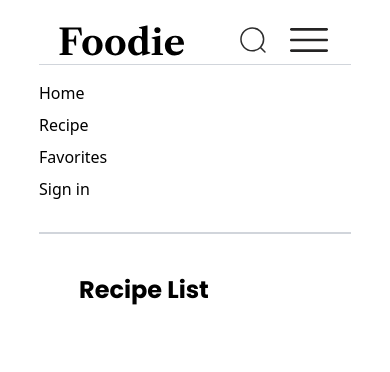
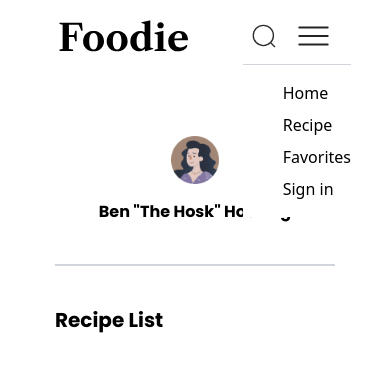
Before and after one commit to chwello/Foodie, a React (Vite) app: page /favorites in a window 390 px wide. Both pictures are taken after a click on the button 309 px from the left and 40 px from the top of the page. Shown: the top 372 px of the page. Built offline with nearby package versions, Linux system fonts and the light colour scheme.

Commit message:
adjust style in navbar

```diff
--- a/src/components/Navbar/Navbar.jsx
+++ b/src/components/Navbar/Navbar.jsx
@@ -10,13 +10,13 @@ const Navbar = ({ setShowLogin }) => {
   return (
     <div className="relative flex justify-between items-center p-5 md:p-10">
       <Link to="/">
-        <img src={assets.foodie} alt="Logo" />
+        <img src={assets.foodie} alt="Logo" className="h-8 md:h-6" />
       </Link>
 
       <div className="flex items-center md:hidden">
-        <img src={assets.search} alt="Search" className="cursor-pointer" />
+        <img src={assets.search} alt="Search" className="cursor-pointer h-8" />
         <button onClick={() => setIsMenuOpen(!isMenuOpen)} className="ml-4">
-          <img src={assets.hamburger_icon} alt="Menu" />
+          <img src={assets.hamburger_icon} alt="Menu" className="h-8" />
         </button>
       </div>
 
@@ -81,7 +81,7 @@ const Navbar = ({ setShowLogin }) => {
 
       {/* Mobile Menu */}
       <ul
-        className={`absolute top-16 left-0 right-0 bg-white border-t border-gray-300 md:hidden ${
+        className={`absolute top-16 left-auto pl-10 right-0 bg-white border-t border-gray-300 md:hidden ${
           isMenuOpen ? "block" : "hidden"
         }`}
       >
@@ -136,7 +136,7 @@ const Navbar = ({ setShowLogin }) => {
             Favorites
           </Link>
         </li>
-        <li className="mb-2">
+        <li className="mb-4">
           <button
             onClick={() => setShowLogin(true)}
             className=" text-black rounded-md hover:bg-black hover:text-white text-left"
--- a/src/pages/Favorites/Favorites.jsx
+++ b/src/pages/Favorites/Favorites.jsx
@@ -6,36 +6,39 @@ const Favorites = () => {
   const { favitems, food_list, removeFromFav } = useContext(StoreContext);
 
   return (
-    <div>
-      <div className="flex items-center mt-16 ml-10 mb-10">
-        <img className="w-12 h-12" src={assets.profile} alt="" />
-        <h2 className="font-bold font-poppins ml-3">Ben "The Hosk" Hosking</h2>
+    <div className="px-4 sm:px-10">
+      <div className="flex flex-col sm:flex-row items-center mt-16 mb-10">
+        <img className="w-12 h-12" src={assets.profile} alt="Profile" />
+        <h2 className="font-bold font-poppins ml-0 sm:ml-3 mt-4 sm:mt-0">
+          Ben "The Hosk" Hosking
+        </h2>
       </div>
       <hr className="border border-gray-300 mt-4 mb-10" />
-      <h2 className="font-bold font-poppins text-2xl mt-10 ml-10">Recipe List</h2>
-      <div className="ml-10">
-        {food_list.map((item, index) => {
+      <h2 className="font-bold font-poppins text-xl sm:text-2xl mt-10">
+        Recipe List
+      </h2>
+      <div>
+        {food_list.map((item) => {
           if (favitems[item._id]) {
             return (
-              <div key={item._id} className="flex flex-col">
-                <div className="flex flex-row items-start mt-10 mb-6">
-                  <div className="w-60">
+              <div key={item._id} className="flex flex-col sm:flex-row items-start mt-10 mb-6">
+                <div className="w-full sm:w-60">
                   <img
                     src={item.image}
-                      alt=""
+                    alt={item.name}
                     className="w-full h-full object-cover"
                   />
                 </div>
-                  <div className="ml-4 flex flex-col justify-between w-full">
-                    <div className="ml-4 mt-6">
-                      <h2 className="text-xl font-semibold mb-3 font-libreBaskerville">
+                <div className="ml-0 sm:ml-4 flex flex-col justify-between w-full mt-4 sm:mt-0">
+                  <div className="ml-4 sm:ml-0">
+                    <h2 className="text-lg sm:text-xl font-semibold mb-3 font-libreBaskerville">
                       {item.name}
                     </h2>
                     <p className="text-gray-600 mb-4 font-poppins">
                       {item.description}
                     </p>
                   </div>
-                    <div className="flex justify-end pr-6">
+                  <div className="flex justify-end pr-0 sm:pr-6 mt-4 sm:mt-0">
                     <img
                       className="w-6 h-6 cursor-pointer"
                       src={assets.remove}
@@ -44,12 +47,11 @@ const Favorites = () => {
                     />
                   </div>
                 </div>
-                </div>
-                <hr className="border border-gray-300 mt-4" />
+                <hr className="border border-gray-300 w-full sm:hidden mt-4" />
               </div>
             );
           }
-
+          return null;
         })}
       </div>
     </div>
```
Lines whose indentation alone changed are shown as unchanged.
